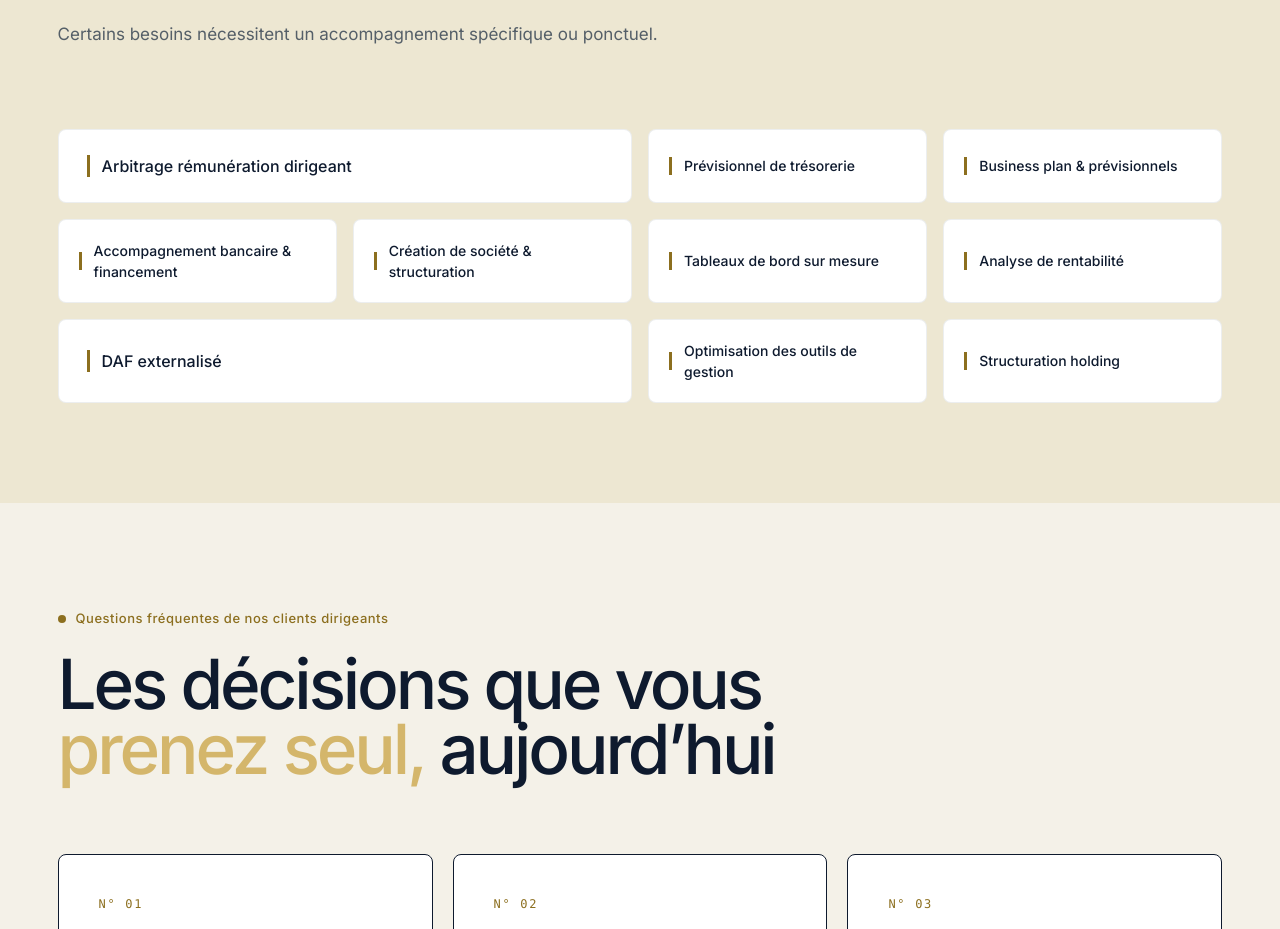
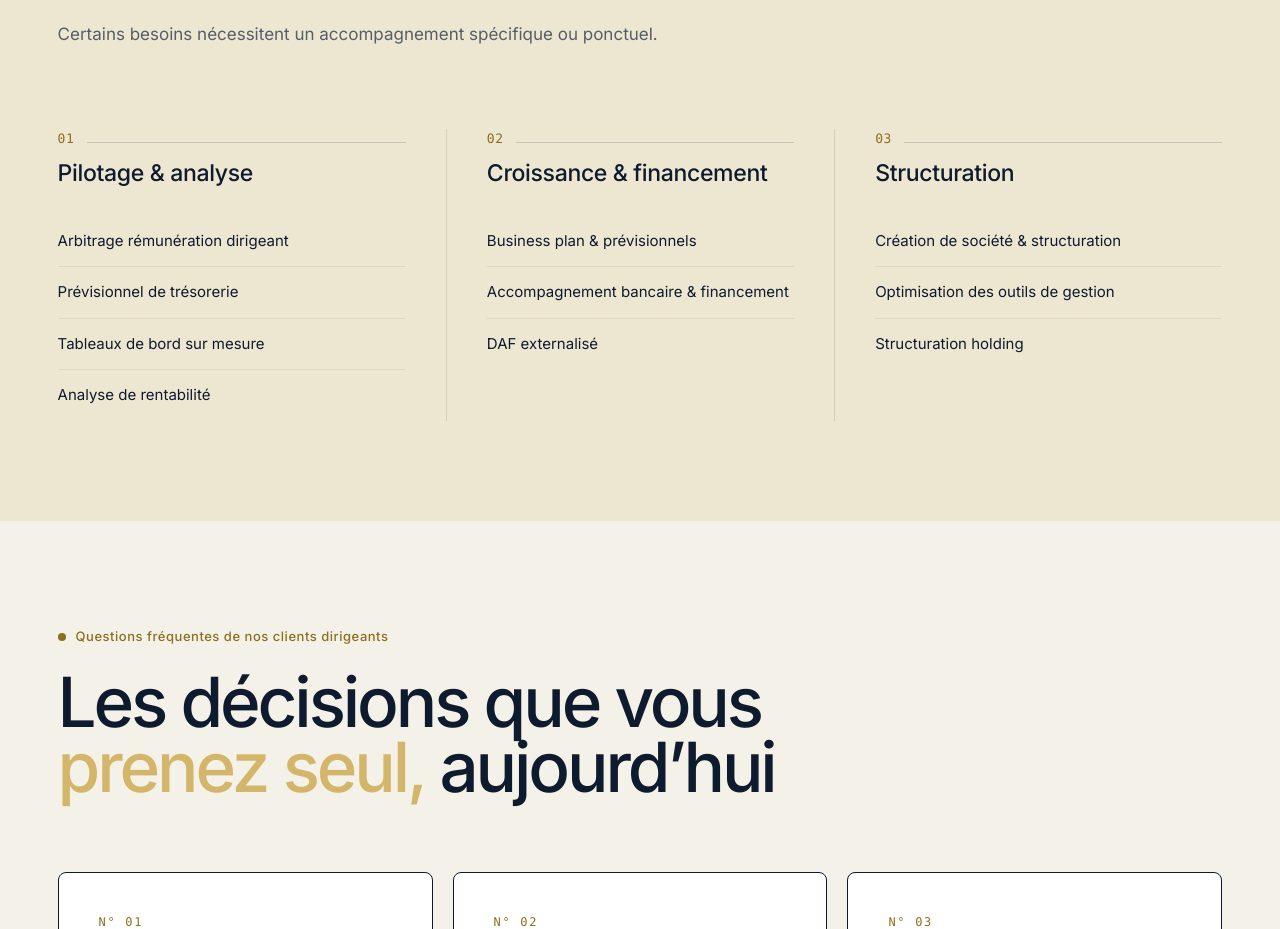
Before and after one commit to capsule-expertise/capsule-expertise-v5, a React (Vite) app: page /dirigeants in a window 1280 px wide. Shown: the part 1943-2872 px from the top of the page. Built offline with nearby package versions, Linux system fonts and the light colour scheme.

Commit message:
feat(missions): refonte editoriale 3 colonnes thematiques (au lieu du mur de cards)

```diff
--- a/src/components/sections/MissionsSection.tsx
+++ b/src/components/sections/MissionsSection.tsx
@@ -1,19 +1,21 @@
 import { motion } from 'framer-motion';
 import { SITE } from '@/content/site';
 import { useInView } from '@/hooks/useInView';
-import { cn } from '@/lib/cn';
 
 const EASE = [0.16, 1, 0.3, 1] as const;
 
 /**
- * MissionsSection — missions complémentaires ponctuelles (parcours dirigeant).
+ * MissionsSection V2 — refonte éditoriale layout 3 colonnes thématiques.
  *
- * Affiche les 10 missions de SITE.offresTPE.missions sous forme de mini-cards
- * sobres en grid responsive. Style premium / éditorial : pas de SaaS pricing,
- * juste des chips/tags élégants avec respiration.
+ * Au lieu d'un mur de mini-cards uniformes (effet 'UI generated'), les 10
+ * missions sont regroupées en 3 thématiques (Pilotage & analyse / Croissance
+ * & financement / Structuration) présentées comme des chapitres de magazine :
+ * eyebrow numéroté + titre catégorie + liste éditoriale des missions.
  *
- * Section feel "secondaire / modulaire" — l'essentiel reste la grille des
- * 3 packs au-dessus. Ici on liste les missions ponctuelles activables.
+ * Pas de boxes, pas de cards, pas de tags. Typographie-driven, vertical
+ * separators subtils entre colonnes, hover discret sur chaque ligne.
+ *
+ * Mobile : passe en colonne unique, séparateurs horizontaux entre groupes.
  */
 export function MissionsSection() {
   const { ref, inView } = useInView<HTMLDivElement>({ threshold: 0.05 });
@@ -62,53 +64,77 @@ export function MissionsSection() {
           </motion.p>
         </div>
 
-        {/* Grid magazine — 4 cols sur lg, mais 2 missions phares prennent 2 cols
-            (index 0 "Arbitrage rémunération dirigeant" + index 7 "DAF externalisé").
-            Total 12 col-units sur 4 cols = 3 rangs propres asymétriques.
-            Sur tablet/mobile : grid normale (3 cols / 2 cols, pas de span).
-            Casse l'effet "mur de boutons" au profit d'un layout magazine. */}
-        <div className="grid gap-3 md:gap-4 grid-cols-2 md:grid-cols-3 lg:grid-cols-4">
-          {O.missions.map((m, i) => {
-            const isFeatured = i === 0 || i === 7;
-            return (
+        {/* 3 colonnes thématiques séparées par des lignes verticales fines.
+            Pas de boxes/cards. Layout magazine-style, typographie-driven. */}
+        <div className="grid gap-10 md:gap-0 md:grid-cols-3">
+          {O.missionsGroups.map((group, gi) => (
             <motion.div
-                key={m}
-                initial={{ opacity: 0, y: 16 }}
+              key={group.index}
+              initial={{ opacity: 0, y: 22 }}
               animate={inView ? { opacity: 1, y: 0 } : {}}
               transition={{
-                  duration: 0.6,
-                  delay: 0.3 + (i % 4) * 0.05 + Math.floor(i / 4) * 0.08,
+                duration: 0.85,
+                delay: 0.3 + gi * 0.12,
                 ease: EASE,
               }}
-                className={cn(
-                  'group relative flex items-center gap-3 rounded-[var(--radius-md)] bg-[#ffffff] border border-[rgba(20,37,58,0.08)] transition-all duration-300 ease-out hover:border-[rgba(212,182,107,0.5)] hover:shadow-[0_8px_24px_-12px_rgba(20,37,58,0.15)]',
-                  // Variations de padding : missions featured plus généreuses
-                  isFeatured ? 'px-7 py-6' : 'px-5 py-5',
-                  // Col-span uniquement sur lg : missions featured = 2 cols
-                  isFeatured ? 'lg:col-span-2' : '',
-                )}
+              className={`relative ${
+                // Séparateurs verticaux entre colonnes (desktop) — pas avant la 1ère
+                gi > 0
+                  ? 'md:pl-10 md:border-l md:border-[rgba(20,37,58,0.12)]'
+                  : 'md:pr-10'
+              } ${gi > 0 && gi < 2 ? 'md:pr-10' : ''}`}
             >
-                {/* Petit accent ocre — barre fine à gauche, plus haute si featured */}
+              {/* Eyebrow numéroté + catégorie */}
+              <div className="mb-7">
+                <div className="flex items-baseline gap-3 mb-3">
+                  <span
+                    className="text-[var(--color-ce-terra-deep)] font-medium tracking-[0.05em]"
+                    style={{
+                      fontFamily:
+                        'ui-monospace, SFMono-Regular, Menlo, Monaco, Consolas, monospace',
+                      fontSize: '13px',
+                    }}
+                    aria-hidden
+                  >
+                    {group.index}
+                  </span>
                   <span
                     aria-hidden
-                  className={cn(
-                    'bg-[var(--color-ce-terra-deep)] flex-shrink-0 transition-all duration-300',
-                    isFeatured
-                      ? 'w-[3px] h-[22px] group-hover:h-[28px]'
-                      : 'w-[3px] h-[18px] group-hover:h-[24px]',
-                  )}
+                    className="h-px flex-1 bg-[rgba(20,37,58,0.18)]"
                   />
-                <span
-                  className={cn(
-                    'leading-[1.4] text-[var(--color-ce-violet)] font-medium',
-                    isFeatured ? 'text-[16px]' : 'text-[14px]',
-                  )}
+                </div>
+                <h3
+                  className="tracking-display text-[var(--color-ce-violet)]"
+                  style={{
+                    fontSize: 'clamp(20px, 1.8vw, 24px)',
+                    lineHeight: 1.2,
+                    fontWeight: 500,
+                    letterSpacing: '-0.015em',
+                  }}
                 >
-                  {m}
+                  {group.category}
+                </h3>
+              </div>
+
+              {/* Liste éditoriale — pas de bullets, juste typographie + hover */}
+              <ul className="flex flex-col">
+                {group.items.map((item, ii) => (
+                  <li
+                    key={item}
+                    className={`group/item flex items-start gap-4 py-3.5 cursor-default transition-colors duration-200 hover:text-[var(--color-ce-terra-deep)] ${
+                      ii < group.items.length - 1
+                        ? 'border-b border-[rgba(20,37,58,0.08)]'
+                        : ''
+                    }`}
+                  >
+                    <span className="text-[15px] leading-[1.5] text-[var(--color-ce-violet)] group-hover/item:text-[var(--color-ce-terra-deep)] transition-colors duration-200">
+                      {item}
                     </span>
+                  </li>
+                ))}
+              </ul>
             </motion.div>
-            );
-          })}
+          ))}
         </div>
       </div>
     </section>
--- a/src/content/site.ts
+++ b/src/content/site.ts
@@ -184,17 +184,35 @@ export const SITE = {
       supporting:
         "Certains besoins nécessitent un accompagnement spécifique ou ponctuel.",
     },
-    missions: [
+    missionsGroups: [
+      {
+        index: '01',
+        category: 'Pilotage & analyse',
+        items: [
           'Arbitrage rémunération dirigeant',
           'Prévisionnel de trésorerie',
+          'Tableaux de bord sur mesure',
+          'Analyse de rentabilité',
+        ],
+      },
+      {
+        index: '02',
+        category: 'Croissance & financement',
+        items: [
           'Business plan & prévisionnels',
           'Accompagnement bancaire & financement',
+          'DAF externalisé',
+        ],
+      },
+      {
+        index: '03',
+        category: 'Structuration',
+        items: [
           'Création de société & structuration',
-      'Tableaux de bord sur mesure',
-      'Analyse de rentabilité',
-      'DAF externalisé',
           'Optimisation des outils de gestion',
           'Structuration holding',
+        ],
+      },
     ],
   },
 
```
Lines whose indentation alone changed are shown as unchanged.
